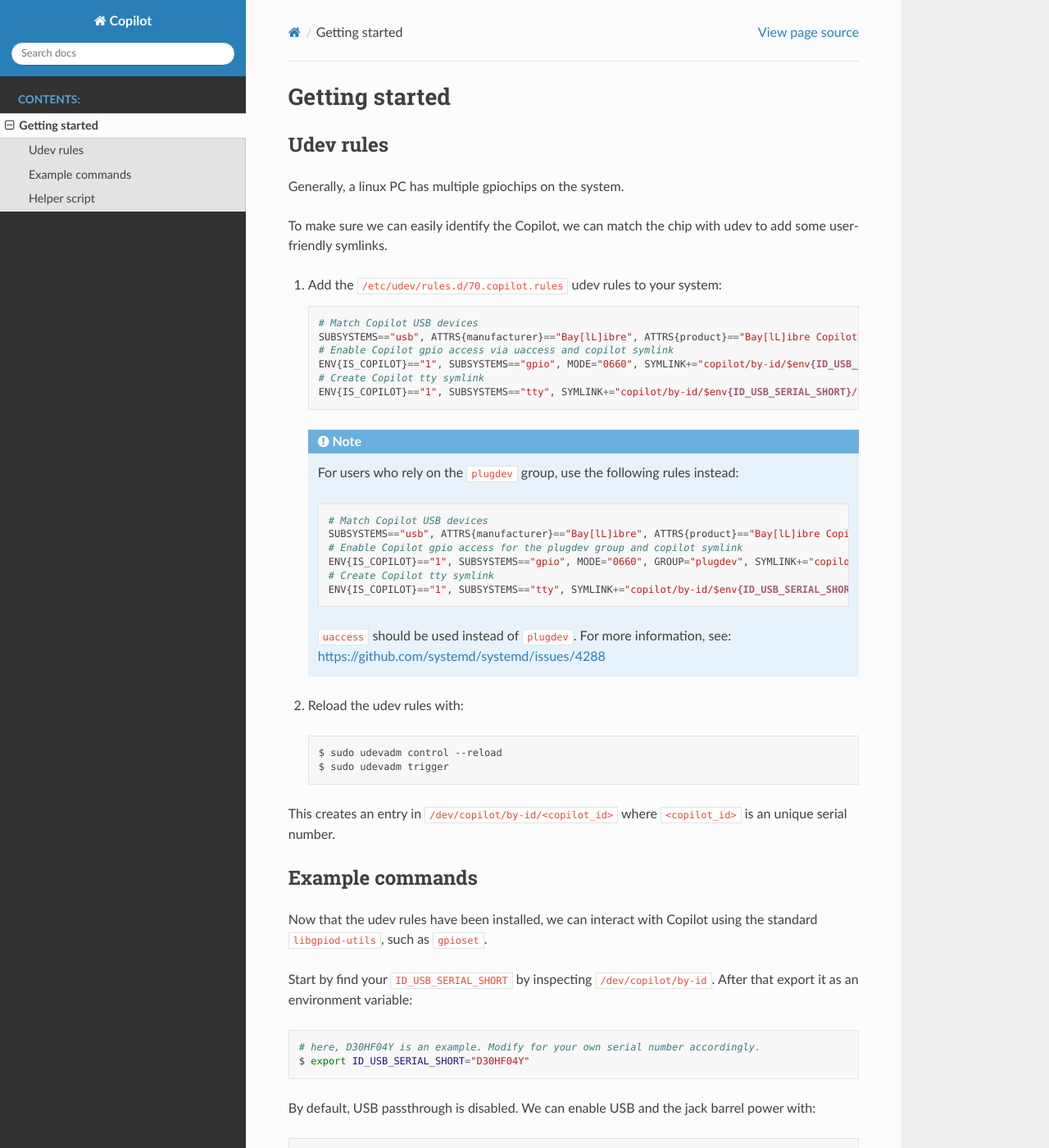
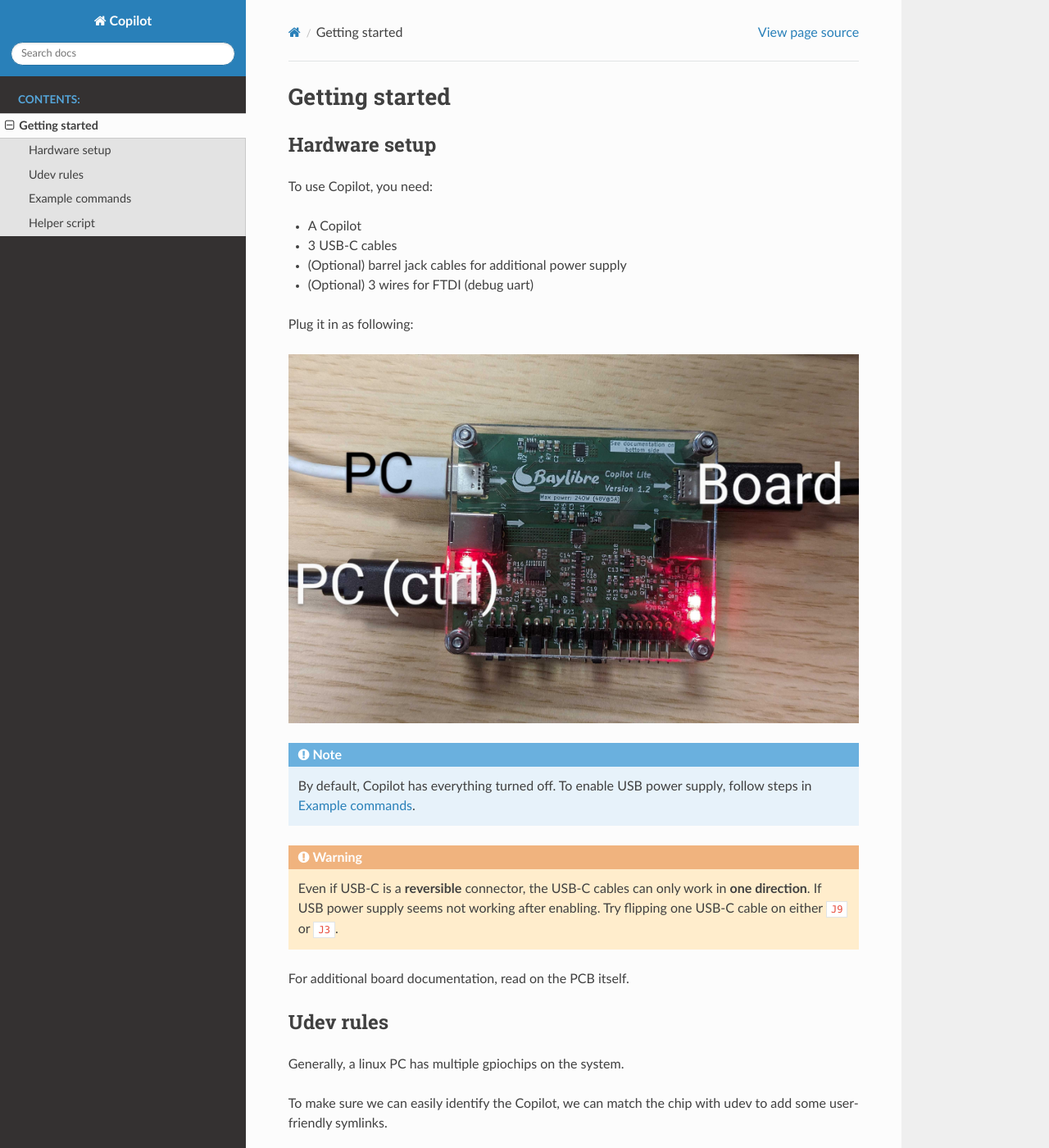
Before and after one commit to BayLibre/Copilot, a Sphinx documentation site: the page built from doc/source/getting-started.rst, in a window 1280 px wide and 1400 px high. Shown: the whole window at 82% size. Built offline with Sphinx 7.4.7 and the Read the Docs theme 2.0.0, drawn with Linux system fonts in a browser that asks for light colours.

Commit message:
doc: getting started: add newbie friendly hardware guide
Add a picture of the board being plugged with some markup.

Signed-off-by: Mattijs Korpershoek <mkorpershoek@baylibre.com>

```diff
--- a/doc/source/getting-started.rst
+++ b/doc/source/getting-started.rst
@@ -1,5 +1,28 @@
 Getting started
 ===============
+
+Hardware setup
+--------------
+
+To use Copilot, you need:
+
+- A Copilot
+- 3 USB-C cables
+- (Optional) barrel jack cables for additional power supply
+- (Optional) 3 wires for FTDI (debug uart)
+
+Plug it in as following:
+
+.. image:: pictures/copilot_lite_cables.jpg
+
+.. note::
+   By default, Copilot has everything turned off. To enable USB power supply, follow steps in :ref:`Example commands`.
+
+.. warning::
+   Even if USB-C is a **reversible** connector, the USB-C cables can only work in **one direction**.
+   If USB power supply seems not working after enabling. Try flipping one USB-C cable on either ``J9`` or ``J3``.
+
+For additional board documentation, read on the PCB itself.
 
 Udev rules
 ----------
@@ -43,6 +66,8 @@
      sudo udevadm trigger
 
 This creates an entry in ``/dev/copilot/by-id/<copilot_id>`` where ``<copilot_id>`` is an unique serial number.
+
+.. _Example commands:
 
 Example commands
 ----------------
```
Also changed, not shown: doc/source/pictures/copilot_lite_cables.jpg (added).
